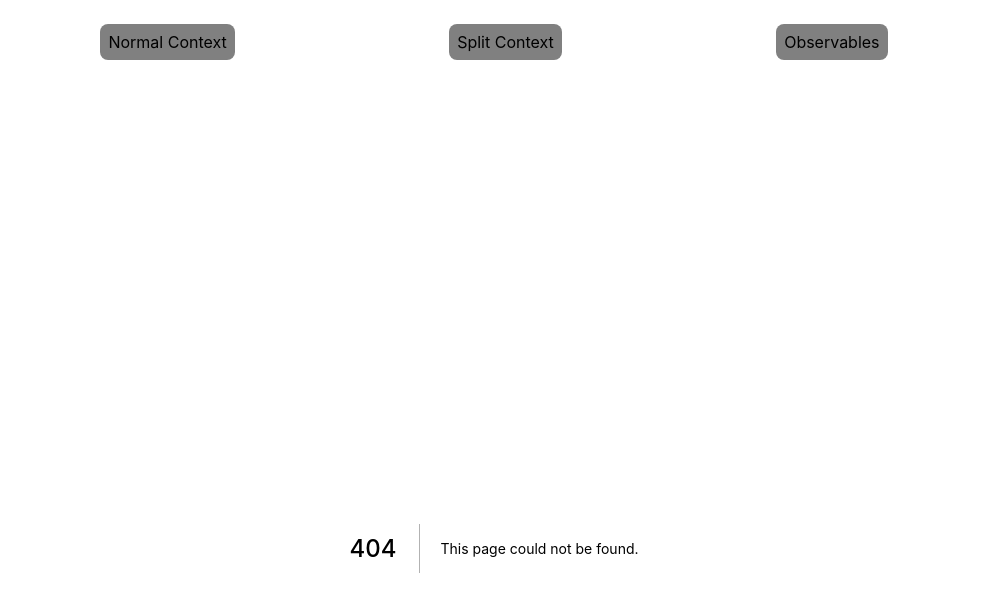
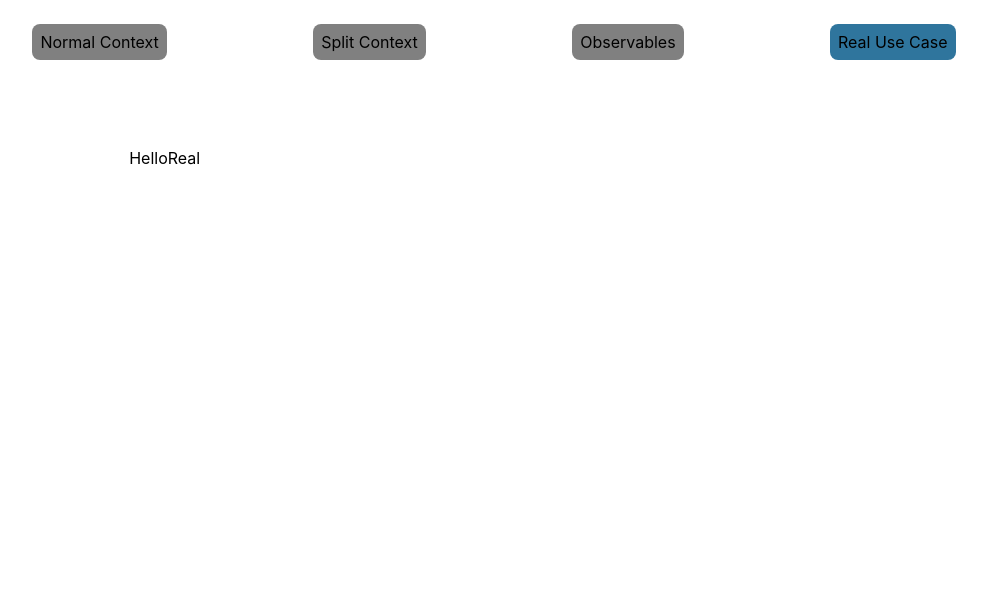
Before and after one commit to EdgardoArriagada/fast-contexts, a Next.js app: page /real-use-case in a window 1280 px wide. Before the commit this address had no page. Shown: the top 596 px of the page, without its empty margins (146-1133 px from the left). Built offline with nearby package versions, Linux system fonts and the light colour scheme.

Commit message:
create a space for a real use case

```diff
--- a/pages/_app.tsx
+++ b/pages/_app.tsx
@@ -51,6 +51,12 @@ function MyApp({ Component, pageProps, router }: AppProps) {
           text="Observables"
           currentPath={router.pathname}
         />
+
+        <Li
+          path="/real-use-case"
+          text="Real Use Case"
+          currentPath={router.pathname}
+        />
       </ul>
       <main className={s.main}>
         <Component {...pageProps} />
--- /dev/null
+++ b/pages/real-use-case/index.tsx
@@ -0,0 +1,9 @@
+import React, { FC } from 'react'
+
+interface Props {}
+
+const RealUseCase: FC<Props> = () => {
+  return <>HelloReal</>
+}
+
+export default RealUseCase
```
